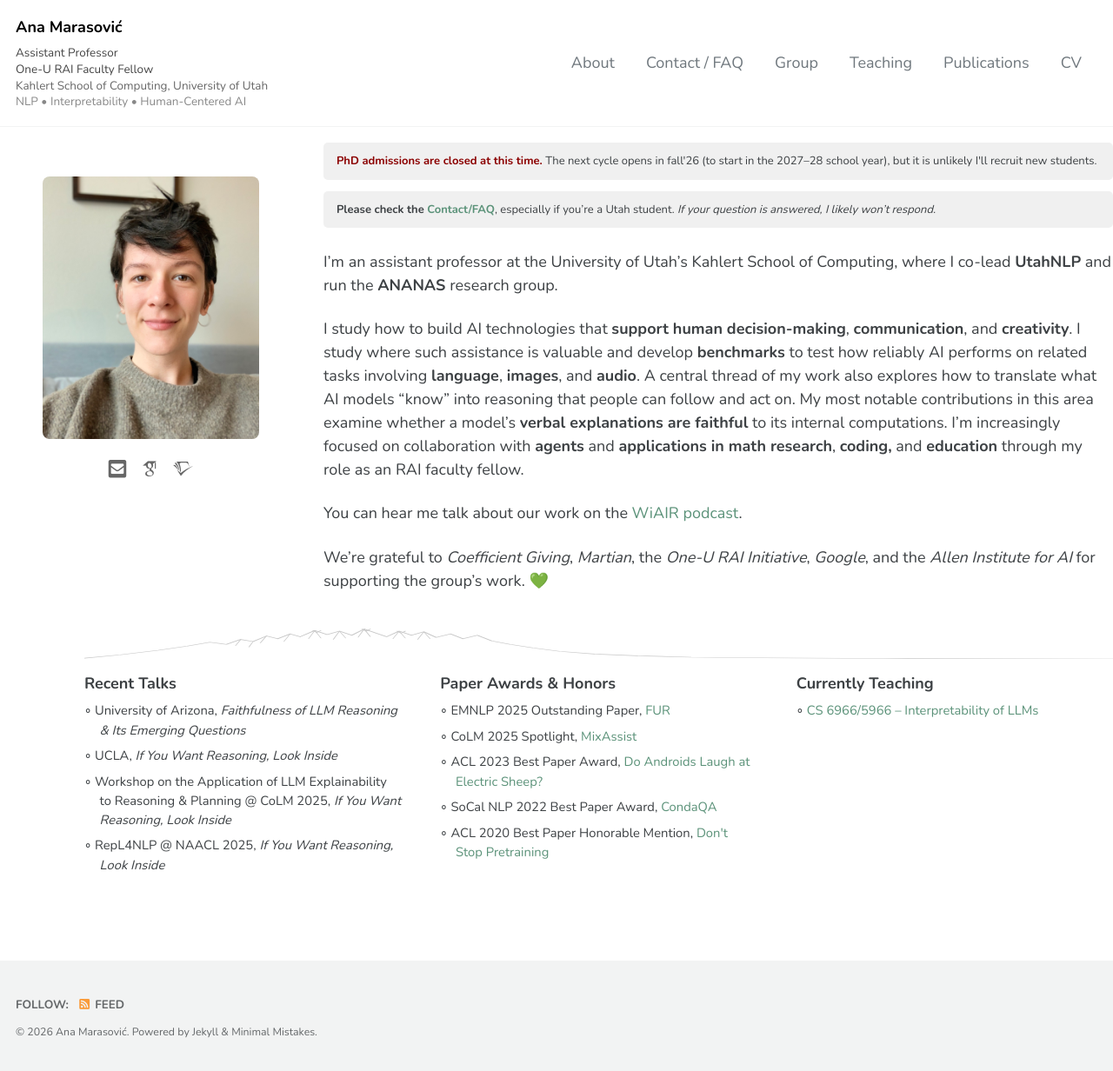
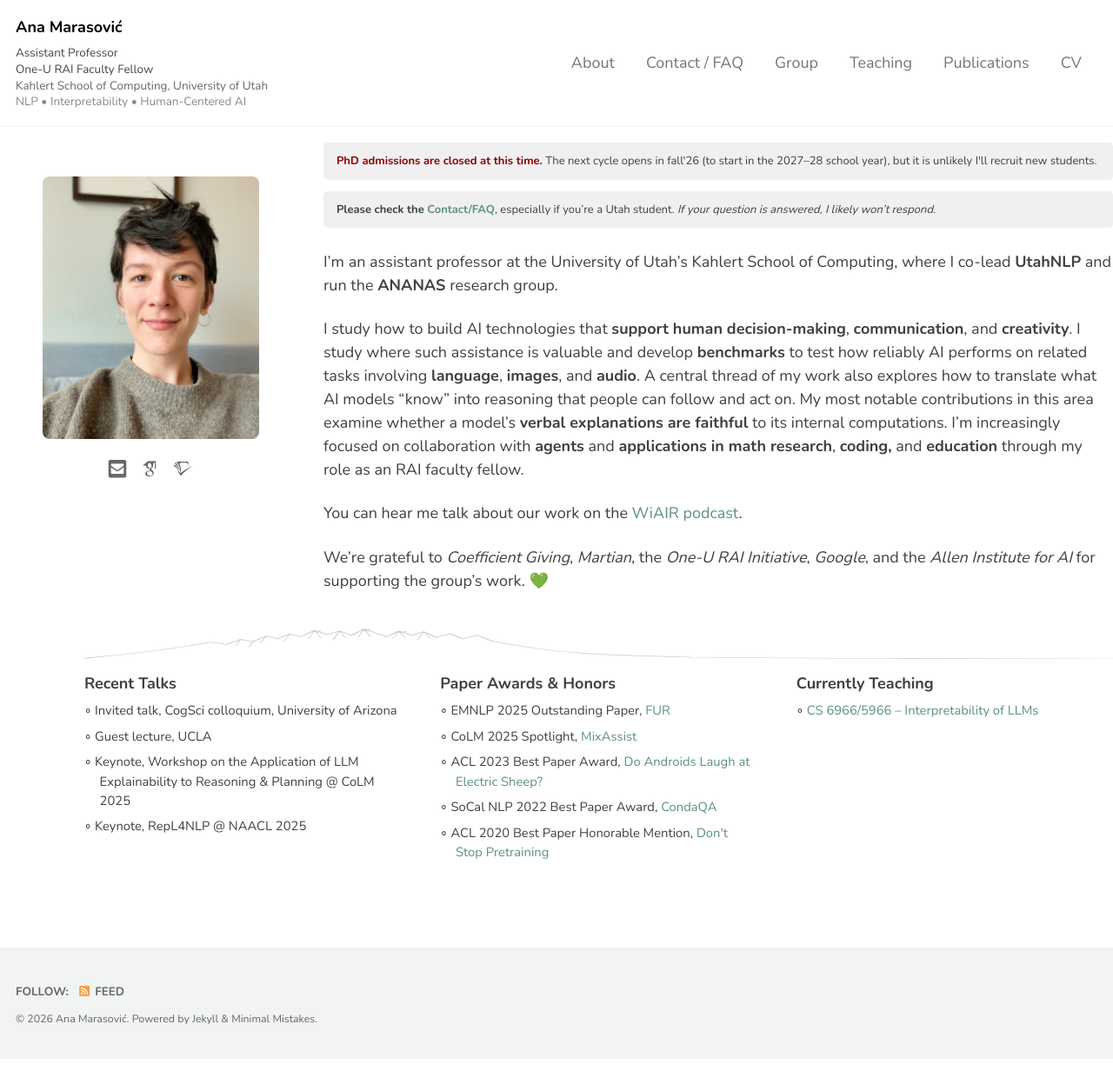
Before and after one commit to amarasovic/amarasovic.github.io, a Jekyll site: the page built from index.md, in a window 1280 px wide. Shown: the whole page at 87% size. Built offline with Jekyll 4.4.1, drawn with Linux system fonts in a browser that asks for light colours; cached includes are drawn as plain includes; some web fonts are replaced; a script that is not in the unit is left out.

Commit message:
Update Recent Talks entries

```diff
--- a/index.md
+++ b/index.md
@@ -82,10 +82,10 @@ We're grateful to *Coefficient Giving*, *Martian*, the *One-U RAI Initiative*, *
   <div>
     <h3>Recent Talks</h3>
     <ul>
-      <li>University of Arizona, <em>Faithfulness of LLM Reasoning &amp; Its Emerging Questions</em></li>
-      <li>UCLA, <em>If You Want Reasoning, Look Inside</em></li>
-      <li>Workshop on the Application of LLM Explainability to Reasoning &amp; Planning @ CoLM 2025, <em>If You Want Reasoning, Look Inside</em></li>
-      <li>RepL4NLP @ NAACL 2025, <em>If You Want Reasoning, Look Inside</em></li>
+      <li>Invited talk, CogSci colloquium, University of Arizona</li>
+      <li>Guest lecture, UCLA</li>
+      <li>Keynote, Workshop on the Application of LLM Explainability to Reasoning &amp; Planning @ CoLM 2025</li>
+      <li>Keynote, RepL4NLP @ NAACL 2025</li>
     </ul>
   </div>
 
```
